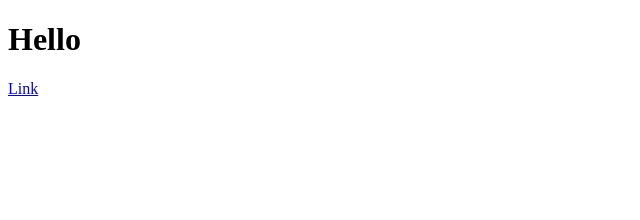
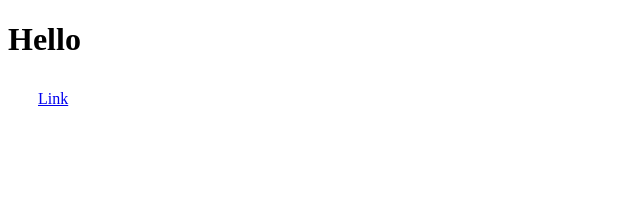
Before and after one commit to ink8bit/ts-react-app-template, a React app: page / in a window 1280 px wide. Shown: the top 220 px of the page, without its empty margins (0-640 px from the left). Built offline with nearby package versions, Linux system fonts and the light colour scheme.

Commit message:
Add styles

```diff
--- a/src/App.tsx
+++ b/src/App.tsx
@@ -3,12 +3,14 @@ import ReactDOM from 'react-dom';
 
 import Header from './components/Header';
 
+import s from './global-styles.css';
+
 const App: React.FunctionComponent<{}> = () => {
   return (
-    <>
+    <div className={s.app}>
       <h1>Hello</h1>
       <Header />
-    </>
+    </div>
   );
 };
 
--- a/src/components/Header/index.tsx
+++ b/src/components/Header/index.tsx
@@ -1,10 +1,11 @@
 import React from 'react';
+import { Link } from '@reach/router';
 
-import { Link } from '@reach/router';
+import s from './styles.css';
 
 const Header: React.FunctionComponent<{}> = () => {
   return (
-    <header>
+    <header className={s.header}>
       <Link to="/">Link</Link>
     </header>
   );
--- /dev/null
+++ b/src/components/Header/styles.css
@@ -0,0 +1,5 @@
+.header {
+  padding: 10px 30px;
+  height: 70px;
+  display: flex;
+}
--- /dev/null
+++ b/src/global-styles.css
@@ -0,0 +1,9 @@
+.app {
+  margin: 0;
+  padding: 0;
+  box-sizing: border-box;
+}
+
+.app {
+  box-sizing: inherit;
+}
--- /dev/null
+++ b/src/types/styles.d.ts
@@ -0,0 +1,4 @@
+declare module '*.css' {
+  const content: { [className: string]: string };
+  export default content;
+}
--- a/tsconfig.json
+++ b/tsconfig.json
@@ -23,6 +23,7 @@
     "node_modules",
     "**/*.test.ts",
     "webpack.dev.js",
-    "webpack.prod.js"
+    "webpack.prod.js",
+    "**/*.css"
   ]
 }
```
